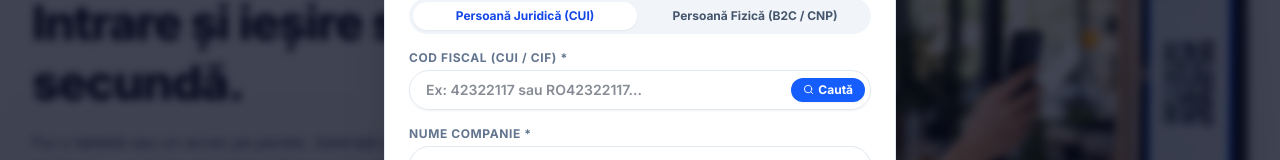
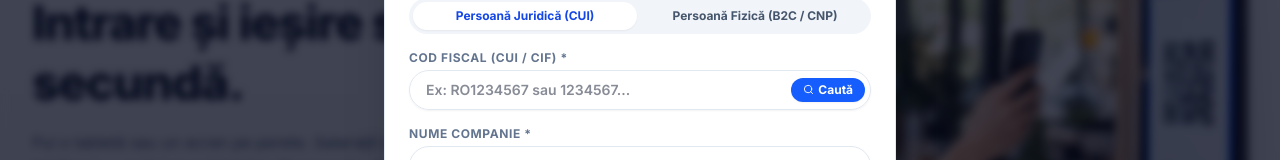
Before and after one commit to jeka7ro/qr_pontaj, a React (Vite) app in the folder frontend/: page / in a window 1280 px wide. Both pictures are taken after a click on the button "Activează Demo (15 Zile)". Shown: the part 222-382 px from the top of the page. Built offline with nearby package versions, Linux system fonts and the light colour scheme; no server answers.

Commit message:
fix(placeholders): replace specific CUI and personal name with generic RO1234567 and Ion Popescu across all forms

```diff
--- a/frontend/src/components/CreateTenantModal.jsx
+++ b/frontend/src/components/CreateTenantModal.jsx
@@ -406,7 +406,7 @@ export default function CreateTenantModal({ onClose, onTenantCreated, editTenant
                     name="cui"
                     value={formData.cui}
                     onChange={(e) => handleCuiChange(e.target.value)}
-                    placeholder="ex: 45691500 sau RO45691500"
+                    placeholder="ex: RO1234567 sau 1234567"
                     className="flex-1 px-4 h-10 text-sm rounded-xl border border-slate-200 dark:border-slate-700 focus:ring-2 focus:ring-primary-500 bg-white dark:bg-slate-800 dark:text-white outline-none transition-all font-bold"
                   />
                   <button
@@ -828,7 +828,7 @@ export default function CreateTenantModal({ onClose, onTenantCreated, editTenant
                       value={formData.nume_admin}
                       onChange={handleChange}
                       className="w-full px-4 h-10 text-sm rounded-full border border-slate-200 dark:border-slate-700 dark:border-slate-700 focus:ring-2 focus:ring-primary-500 bg-white dark:bg-slate-800 dark:text-white dark:border-slate-700 outline-none transition-all shadow-sm"
-                      placeholder="Ex: Eugeniu Cazmal"
+                      placeholder="Ex: Ion Popescu"
                     />
                   </div>
                   <div>
--- a/frontend/src/components/SelfServiceSubscribeModal.jsx
+++ b/frontend/src/components/SelfServiceSubscribeModal.jsx
@@ -143,9 +143,9 @@ const MODAL_I18N = {
     emailLabel: "Email Administrator (Facturare) *",
     emailPlaceholder: "admin@companie.ro",
     adminNameLabel: "Nume Administrator / Semnatar",
-    adminNamePlaceholder: "ex: Eugeniu Cazmal",
+    adminNamePlaceholder: "ex: Ion Popescu",
     vatLabel: "Cod Fiscal / CUI (cu sau fără RO)",
-    vatPlaceholder: "ex: RO 42322117",
+    vatPlaceholder: "ex: RO1234567",
     addressLabel: "Adresă Sediu Social / Facturare",
     addressPlaceholder: "ex: București, Str...",
     subdomainLabel: "Adresă Portal Kiosk Dedicat",
@@ -439,7 +439,7 @@ export default function SelfServiceSubscribeModal({ isOpen, onClose, initialTena
                 <input
                   type="text"
                   required={isRo}
-                  placeholder={isRo ? "ex: RO42322117 sau CNP 13 cifre..." : m.vatPlaceholder}
+                  placeholder={isRo ? "ex: RO1234567 sau CNP 13 cifre..." : m.vatPlaceholder}
                   value={vatNumber}
                   onChange={(e) => setVatNumber(e.target.value.toUpperCase())}
                   className="w-full text-sm font-medium text-slate-900 placeholder-slate-400 bg-transparent outline-none"
--- a/frontend/src/components/TenantAdminsModal.jsx
+++ b/frontend/src/components/TenantAdminsModal.jsx
@@ -158,7 +158,7 @@ export default function TenantAdminsModal({ isOpen, onClose, tenant }) {
                       value={newAdmin.name}
                       onChange={e => setNewAdmin({...newAdmin, name: e.target.value})}
                       className="w-full pl-10 pr-4 h-10 text-sm rounded-full border border-slate-200 dark:border-slate-700 focus:ring-2 focus:ring-primary-500 bg-white dark:bg-slate-800 dark:text-white dark:border-slate-700 outline-none transition-all shadow-sm"
-                      placeholder="Ex: Eugeniu Cazmal"
+                      placeholder="Ex: Ion Popescu"
                     />
                   </div>
                 </div>
--- a/frontend/src/pages/LandingRomania.jsx
+++ b/frontend/src/pages/LandingRomania.jsx
@@ -1595,7 +1595,7 @@ export default function LandingRomania() {
                                 }
                               }
                             }}
-                            placeholder="Ex: 42322117 sau RO42322117..."
+                            placeholder="Ex: RO1234567 sau 1234567..."
                             className="w-full pl-4 pr-24 h-10 text-sm rounded-full border border-slate-200 focus:ring-2 focus:ring-blue-500 outline-none transition-all shadow-xs font-semibold"
                           />
                           <button
```
Also changed, not shown: 1 other file (tests, documents, lock files or other folders).
